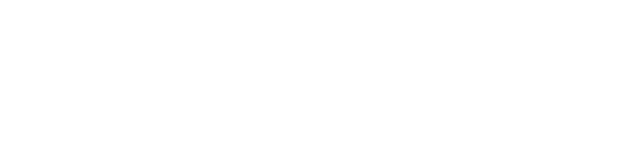
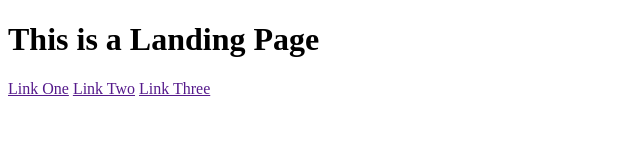
Before and after one commit to Mr-Gatame/odin_landing, a plain HTML site: page landing.html in a window 1280 px wide. Shown: the whole page, without its empty margins (0-640 px from the left). Drawn offline with Linux system fonts and the light colour scheme.

Commit message:
Added some headers

```diff
--- a/landing.html
+++ b/landing.html
@@ -9,6 +9,19 @@
 </head>
 
 <body>
+    <!-- This is the header -->
+    <div class="header">
+        <h1>This is a Landing Page</h1>
+
+        <div class="links">
+            <a href="">Link One</a>
+            <a href="">Link Two</a>
+            <a href="">Link Three</a>
+        </div>
+
+    </div>
+    <!-- end of header -->
+
 
 </body>
 
```
